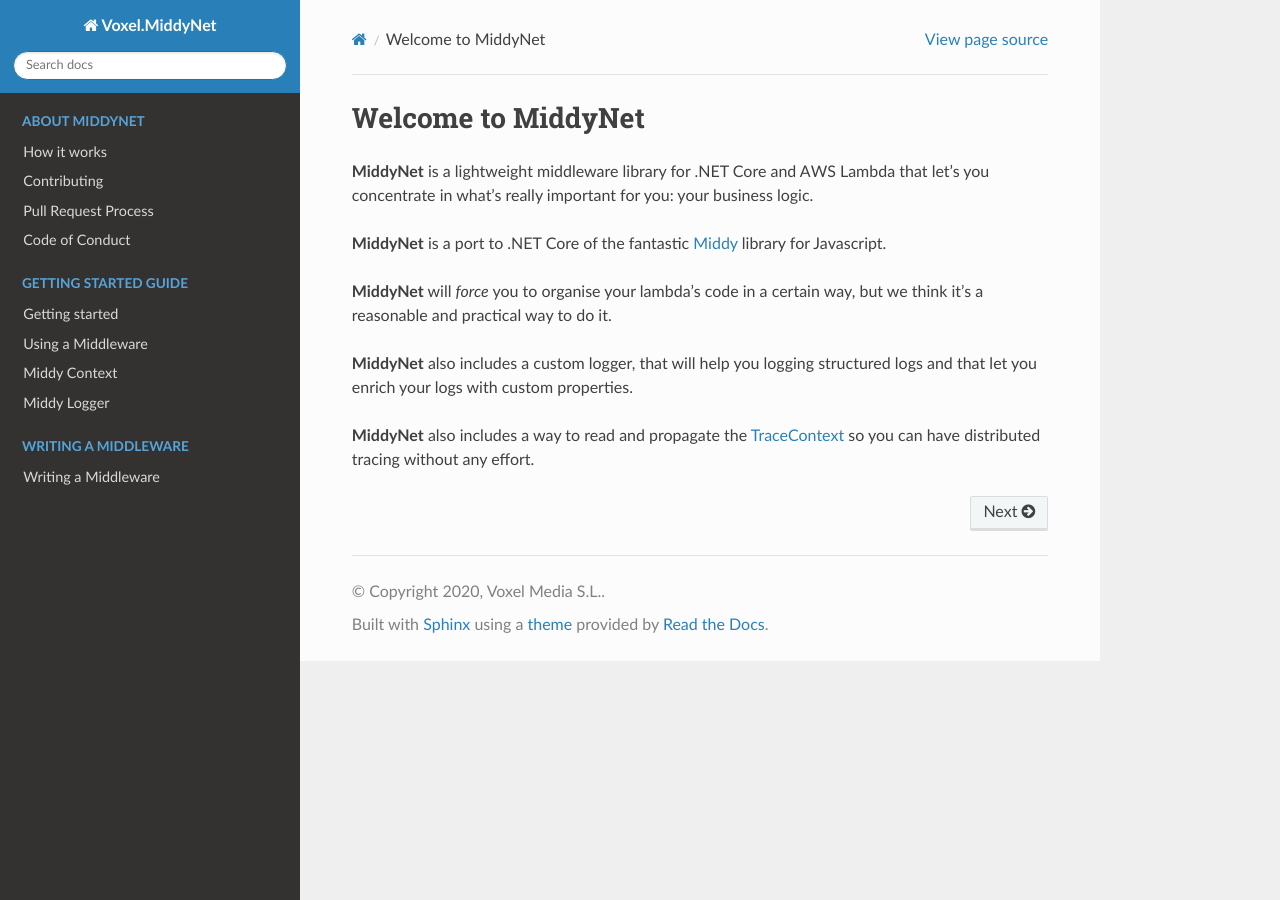
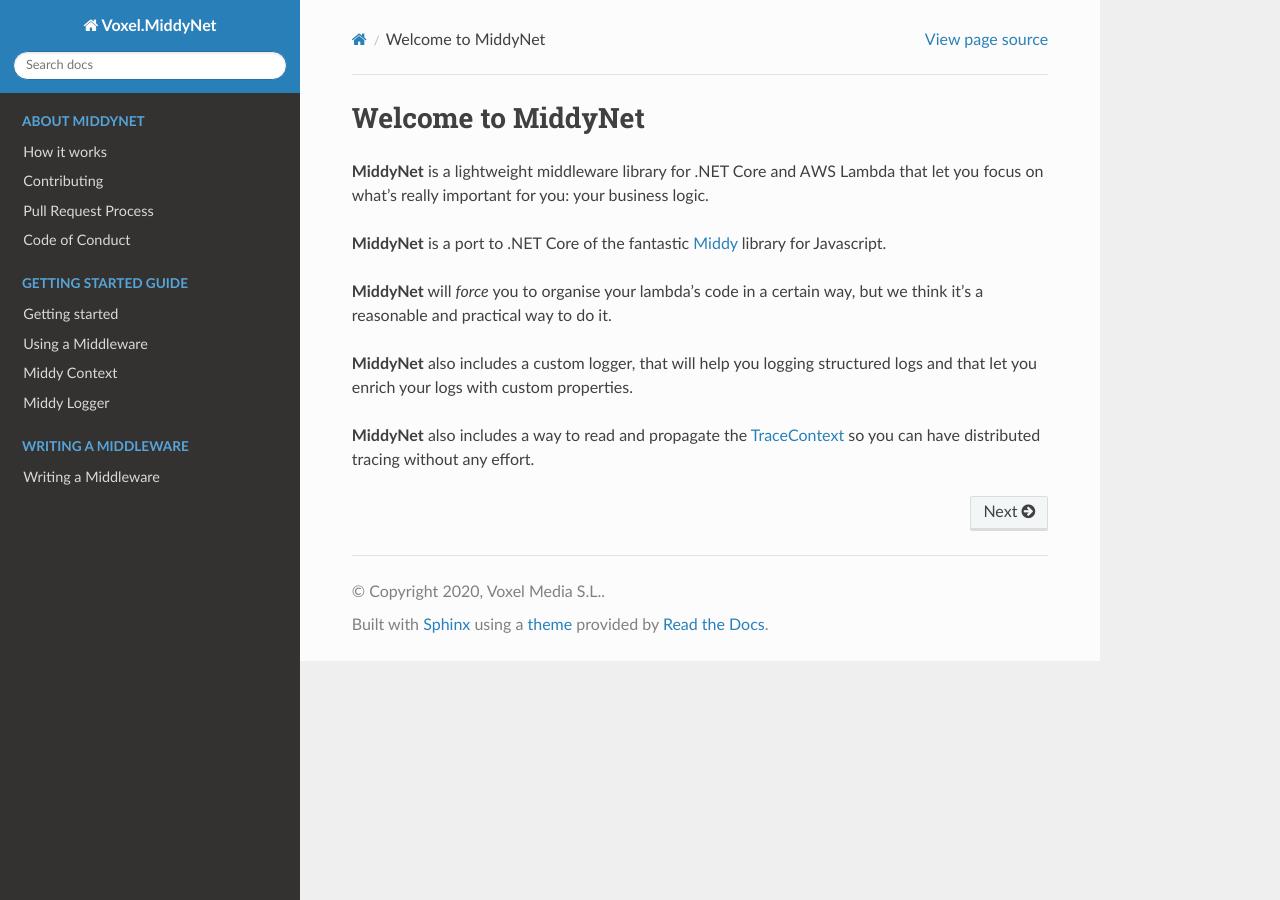
Before and after one commit to VoxelGroup/Voxel.MiddyNet, a Sphinx documentation site: the page built from docs/source/index.rst, in a window 1280 px wide. Built offline with Sphinx 7.4.7 and the Read the Docs theme 2.0.0, drawn with Linux system fonts in a browser that asks for light colours.

Commit message:
Fixed typos

```diff
--- a/docs/source/index.rst
+++ b/docs/source/index.rst
@@ -1,7 +1,7 @@
 Welcome to MiddyNet
 ===================
 
-**MiddyNet** is a lightweight middleware library for .NET Core and AWS Lambda that let's you concentrate in what's really important for you: your business logic.
+**MiddyNet** is a lightweight middleware library for .NET Core and AWS Lambda that let you focus on what's really important for you: your business logic.
 
 **MiddyNet** is a port to .NET Core of the fantastic `Middy <https://github.com/middyjs/middy>`_ library for Javascript.
 
```
